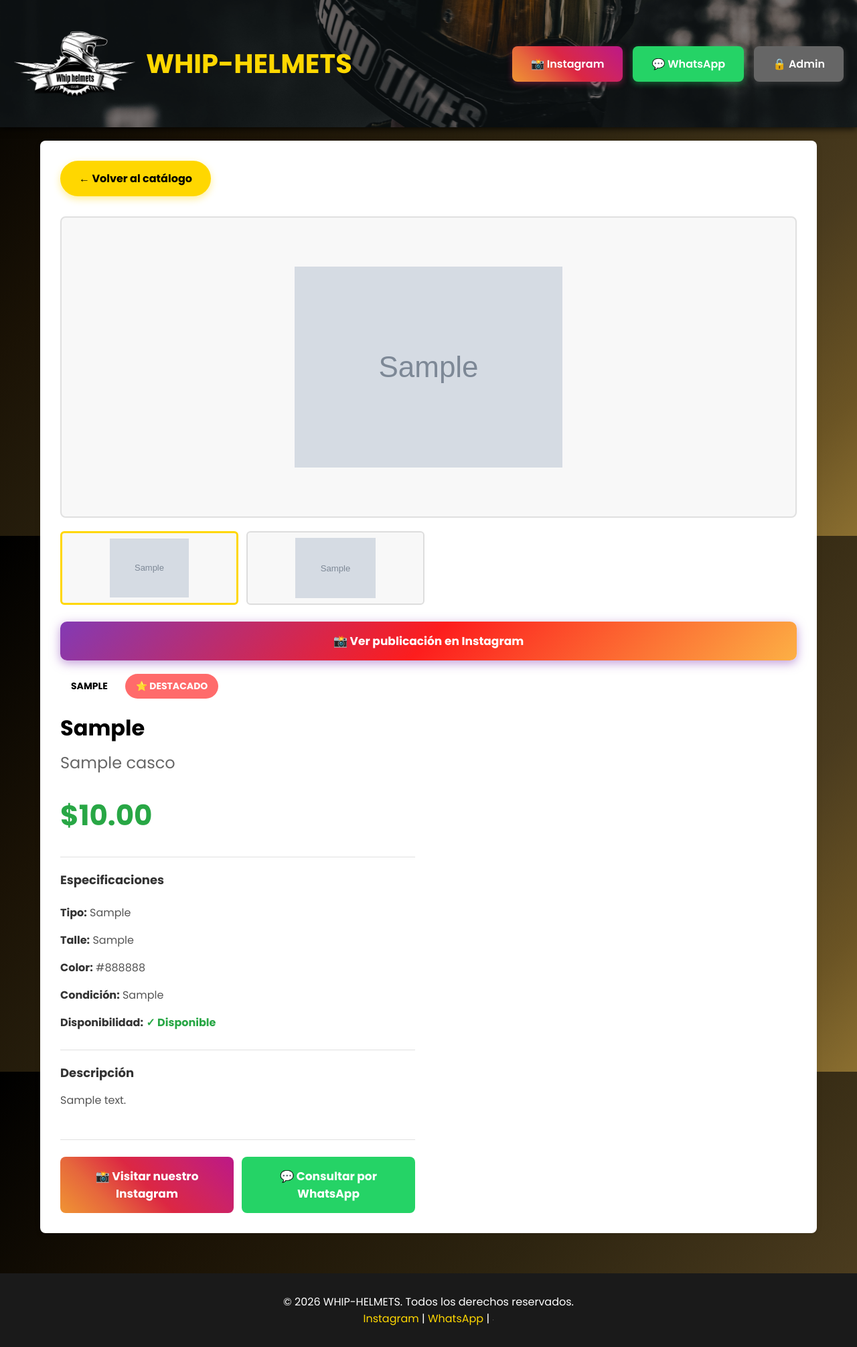
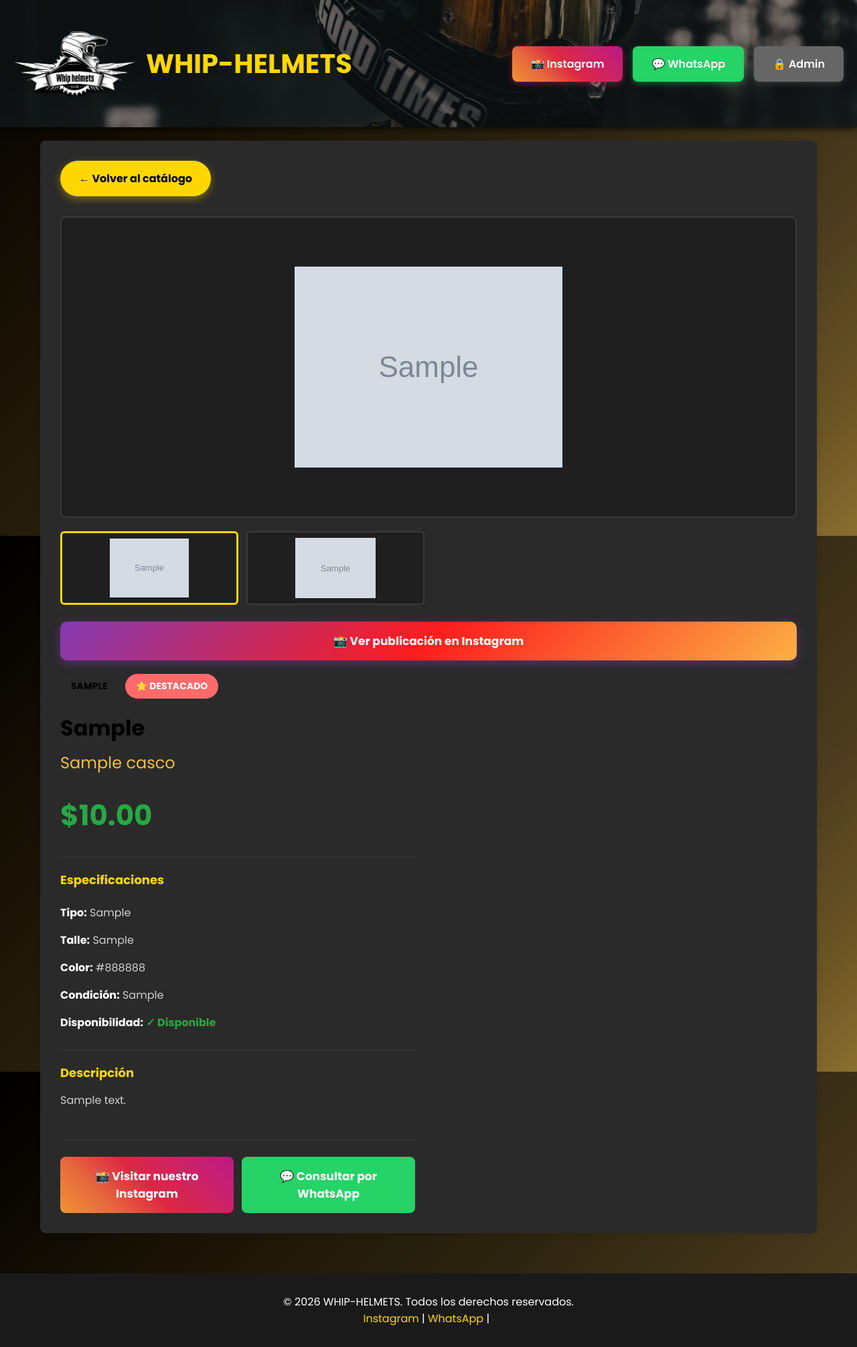
Before and after one commit to Abalito04/Catalogo-Whip-Helmet, a Flask app: page /producto/1 in a window 1280 px wide. Shown: the whole page at 67% size. Run offline with Flask 3, Linux system fonts and the light colour scheme; tables that the repository leaves empty hold one stand-in row (values such as "Sample post"); grey boxes marked "Sample" are stand-in pictures.

Commit message:
prueba 6 de colores de tarjeta

```diff
--- a/static/css/style.css
+++ b/static/css/style.css
@@ -419,7 +419,7 @@ main {
 }
 
 .producto-detalle {
-    background: white;
+    background: #2a2a2a;
     border-radius: 8px;
     padding: 30px;
     box-shadow: 0 2px 8px rgba(0,0,0,0.1);
@@ -442,13 +442,13 @@ main {
 .imagen-principal {
     width: 100%;
     height: 450px;
-    background: #f8f8f8;
+    background: #1f1f1f;
     border-radius: 8px;
     display: flex;
     align-items: center;
     justify-content: center;
     padding: 20px;
-    border: 2px solid #e0e0e0;
+    border: 2px solid #3a3a3a;
     cursor: zoom-in;
     transition: border-color 0.3s;
 }
@@ -480,8 +480,8 @@ main {
     width: 100%;
     height: 110px;
     object-fit: contain;
-    background: #f8f8f8;
-    border: 2px solid #ddd;
+    background: #1f1f1f;
+    border: 2px solid #3a3a3a;
     border-radius: 6px;
     cursor: pointer;
     transition: all 0.3s;
@@ -519,7 +519,7 @@ main {
 }
 
 .modelo-titulo {
-    color: #666;
+    color: #f0c040;
     font-size: 24px;
     font-weight: normal;
     margin-top: -10px;
@@ -534,13 +534,13 @@ main {
 
 .especificaciones,
 .descripcion {
-    border-top: 1px solid #e0e0e0;
+    border-top: 1px solid #3a3a3a;
     padding-top: 20px;
 }
 
 .especificaciones h3,
 .descripcion h3 {
-    color: #333;
+    color: #ffd700;
     margin-bottom: 15px;
     font-size: 18px;
 }
@@ -552,12 +552,12 @@ main {
 
 .especificaciones li {
     padding: 8px 0;
-    color: #555;
+    color: #d0d0d0;
     font-size: 16px;
 }
 
 .especificaciones strong {
-    color: #333;
+    color: #ffffff;
 }
 
 .disponible {
@@ -571,7 +571,7 @@ main {
 }
 
 .descripcion p {
-    color: #555;
+    color: #d0d0d0;
     line-height: 1.6;
     font-size: 16px;
 }
@@ -610,7 +610,7 @@ main {
     gap: 12px;
     margin-top: 25px;
     padding-top: 25px;
-    border-top: 1px solid #e0e0e0;
+    border-top: 1px solid #3a3a3a;
 }
 
 .botones-info .btn-instagram,
```
